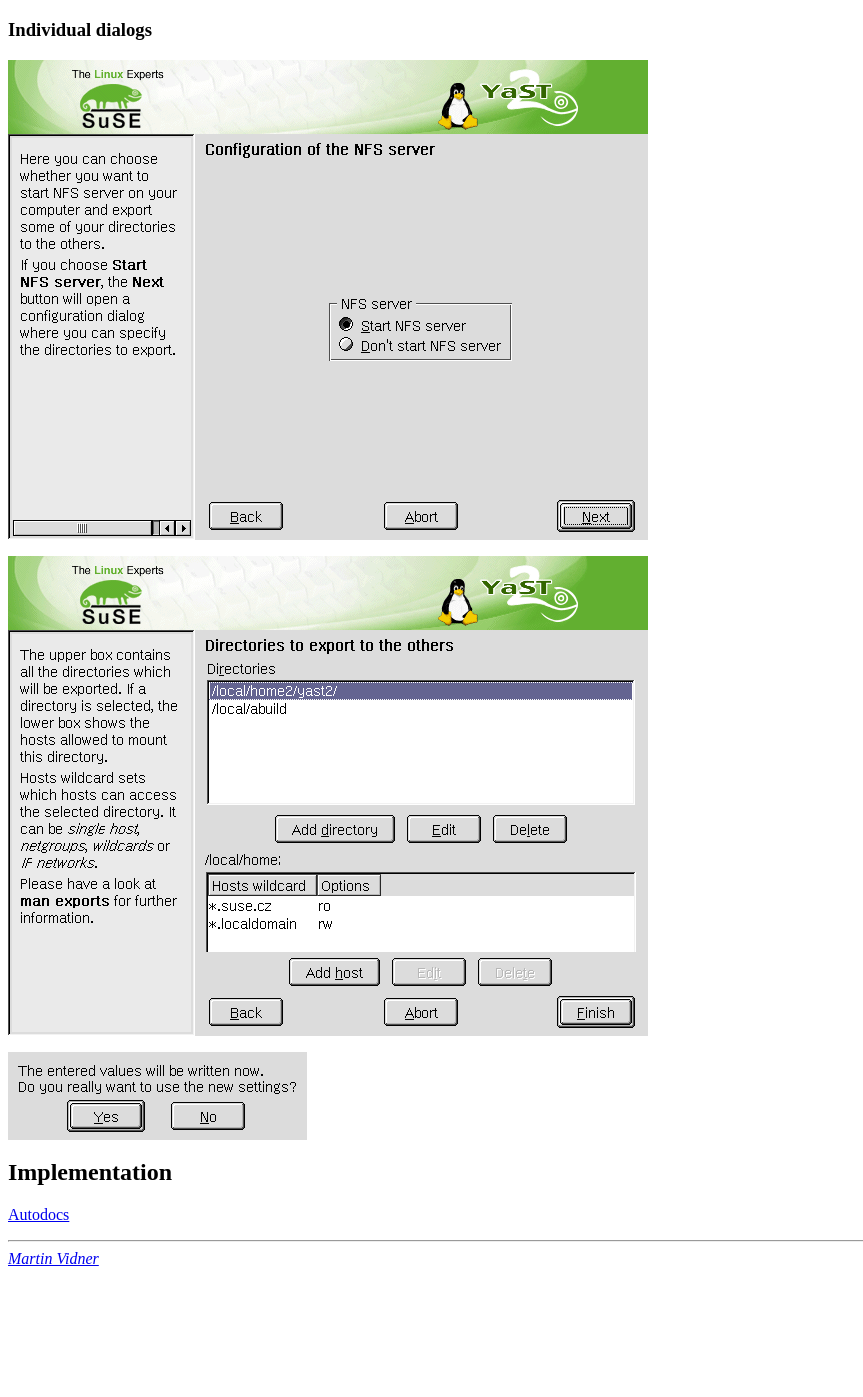
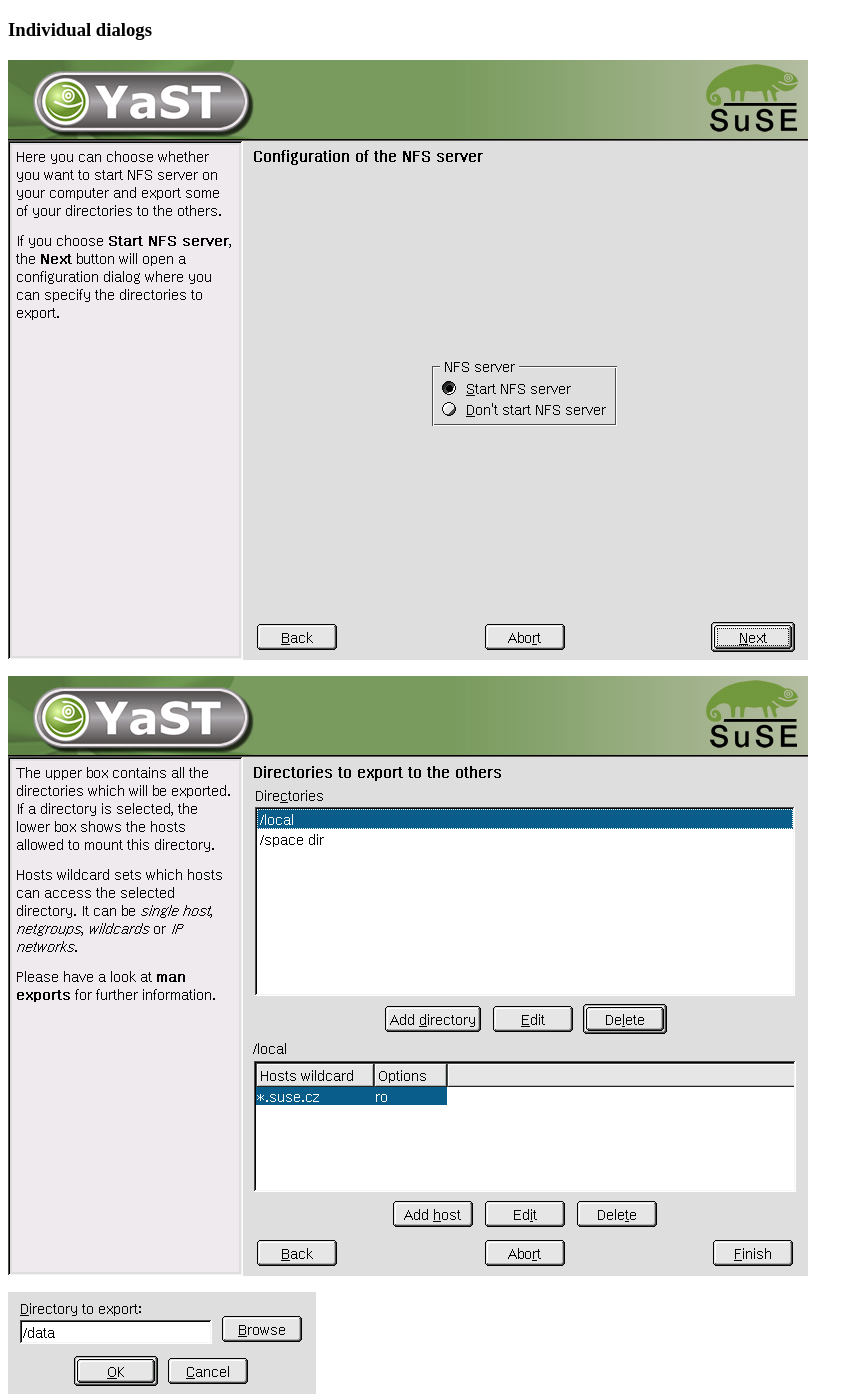
Before and after one commit to yast/yast-nfs-server, a plain HTML site: page doc/index.html in a window 1280 px wide. Shown: the part 1127-2524 px from the top of the page, without its empty margins (0-863 px from the left). Before the commit the page ends 2403 px from the top, so only its background shows below. Drawn offline with Linux system fonts and the light colour scheme.

Commit message:
Fresh screenshots.
svn path=/trunk/nfs-server/; revision=3714

```diff
--- a/doc/index.html
+++ b/doc/index.html
@@ -41,9 +41,11 @@
 
 <h3>Individual dialogs</h3>
 
-<p><img src="nfs-server1.png">
-<p><img src="nfs-server2.png">
-<p><img src="save.png">
+<p><img src="nfs-server-1-start-000.png">
+<p><img src="nfs-server-2-exports-000.png">
+<p><img src="nfs-server-2a-dir-000.png">
+<p><img src="nfs-server-2b-hosts-000.png">
+<p><img src="nfs-server-3-save-000.png">
 
 <h2>Implementation</h2>
 
```
Also changed, not shown: doc/nfs-server-1-start-000.png (added), doc/nfs-server-2-exports-000.png (added), doc/nfs-server-2a-dir-000.png (added), doc/nfs-server-2b-hosts-000.png (added), doc/nfs-server-3-save-000.png (added), doc/nfs-server1.png (deleted), doc/nfs-server2.png (deleted), doc/save.png (deleted), doc/workflow.png, 2 other files.
